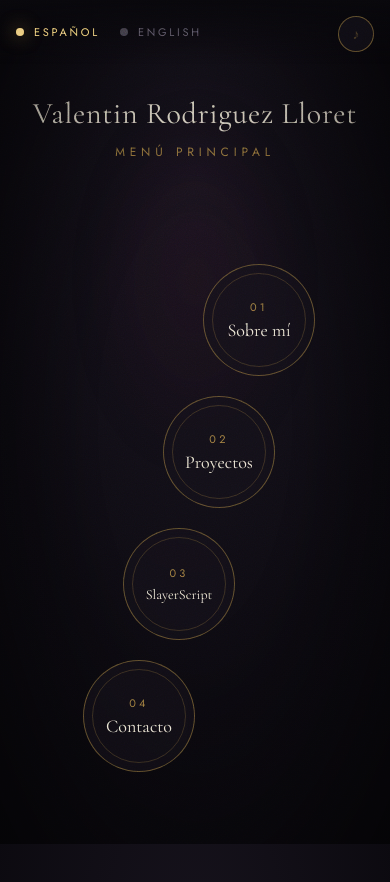
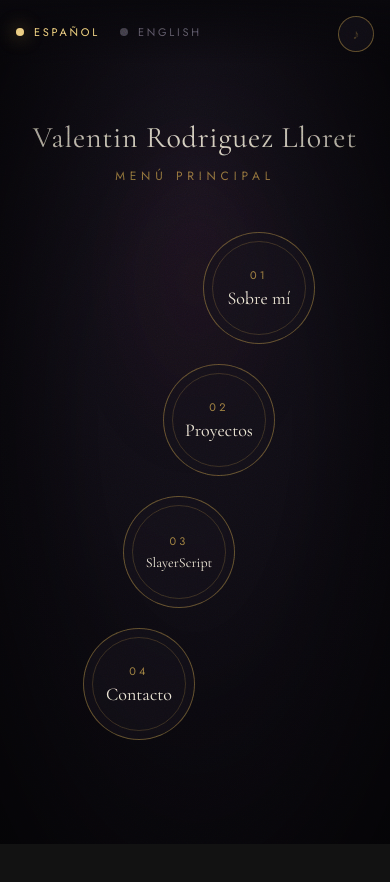
Before and after one commit to ValenWindy/Portfolio, a React (Vite) app: page / in a window 390 px wide. Shown: the top 882 px of the page. After the commit the page ends 844 px from the top, so only its background shows below. Built offline with nearby package versions, Linux system fonts and the light colour scheme; a web font is replaced by a local one.

Commit message:
Commit 11/10

```diff
--- a/src/components/DVDMenu.jsx
+++ b/src/components/DVDMenu.jsx
@@ -14,6 +14,9 @@ export default function DVDMenu({ onSelect }) {
     onSelect(key)
   }
 
+  // Espaciado vertical: en celular pt-20 deja lugar a la franja fija del
+  // selector de idioma y pb-12 cierra la pantalla sin dejar un hueco enorme
+  // (igual que SectionShell). Desde sm vuelve a py-24 como antes.
   return (
     <motion.div
       key="menu"
@@ -21,9 +24,9 @@ export default function DVDMenu({ onSelect }) {
       animate={{ opacity: 1 }}
       exit={{ opacity: 0 }}
       transition={{ duration: 0.3 }}
-      className="flex min-h-screen w-full flex-col items-center justify-center px-6 py-24"
+      className="flex min-h-screen w-full flex-col items-center justify-center px-6 pb-12 pt-20 sm:py-24"
     >
-      <div className="mb-16 text-center sm:mb-20">
+      <div className="mb-8 text-center sm:mb-20">
         <h1 className="font-display text-3xl tracking-wide text-reel-bone sm:text-5xl">
           {t.menu.title}
         </h1>
@@ -32,7 +35,7 @@ export default function DVDMenu({ onSelect }) {
         </p>
       </div>
 
-      <div className="dvd-stair my-10 ">
+      <div className="dvd-stair my-4 sm:my-10">
         {SECTION_ORDER.map((key, i) => (
           <div key={key}>
             <MenuOrb
--- a/src/components/SectionShell.jsx
+++ b/src/components/SectionShell.jsx
@@ -11,6 +11,8 @@ export default function SectionShell({ sectionKey, title, onBack, children }) {
     onBack()
   }
 
+  // Espaciado vertical: en celular pt-20 / pb-12 (mismo ritmo que DVDMenu);
+  // desde sm vuelve a py-24 como antes.
   return (
     <motion.div
       key={sectionKey}
@@ -18,7 +20,7 @@ export default function SectionShell({ sectionKey, title, onBack, children }) {
       animate={{ opacity: 1 }}
       exit={{ opacity: 0 }}
       transition={{ duration: 0.3 }}
-      className="flex min-h-screen w-full flex-col items-center px-6 py-24 sm:px-12"
+      className="flex min-h-screen w-full flex-col items-center px-6 pb-12 pt-20 sm:px-12 sm:py-24"
     >
       <div className="w-full max-w-2xl">
         <h2 className="text-center font-display text-3xl text-reel-brassBright sm:text-4xl">
@@ -26,9 +28,9 @@ export default function SectionShell({ sectionKey, title, onBack, children }) {
         </h2>
         <div className="mx-auto mt-5 h-px w-16 bg-reel-brass/50" />
 
-        <div className="mt-10">{children}</div>
+        <div className="mt-8 sm:mt-10">{children}</div>
 
-        <div className="mt-14 flex justify-center">
+        <div className="mt-10 flex justify-center sm:mt-14">
           <button
             onClick={handleBack}
             className="group flex items-center gap-2 font-label text-xs tracking-[0.3em] text-reel-brass/70 transition-colors duration-300 hover:text-reel-brassBright"
```
